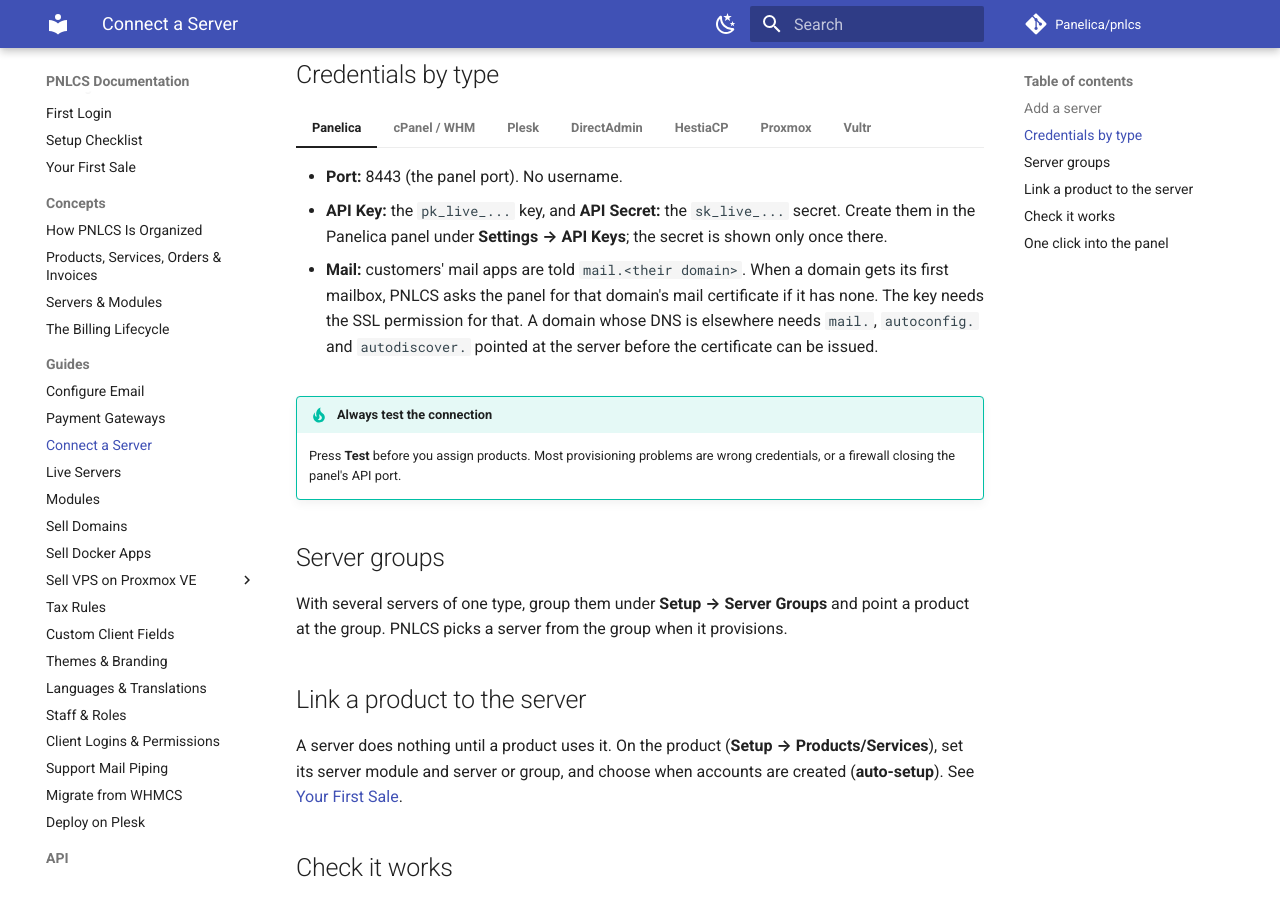
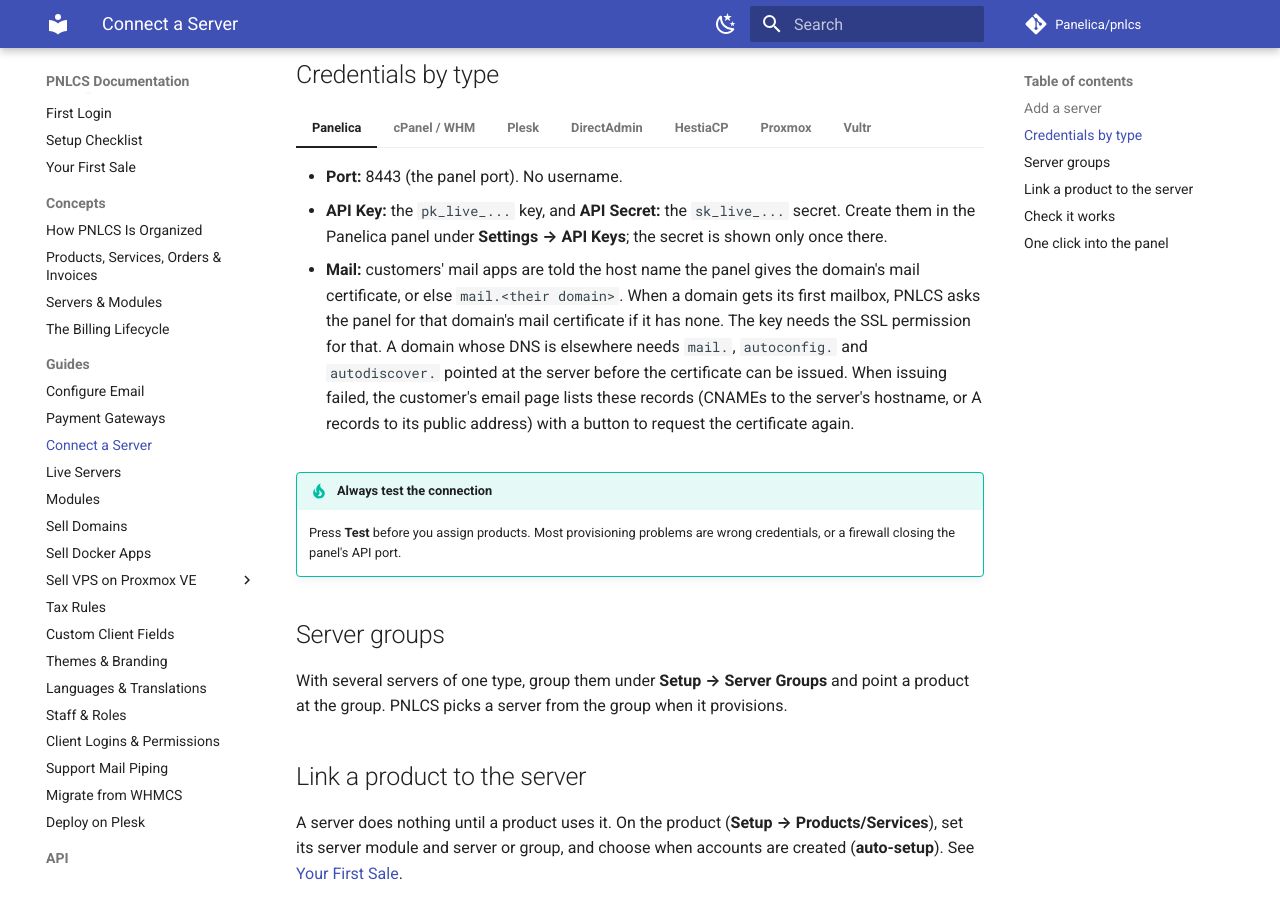
Before and after one commit to Panelica/pnlcs, an MkDocs documentation site: the page built from docs/guides/connect-a-server.md, in a window 1280 px wide and 900 px high, scrolled down 588 px. Built offline with MkDocs 1.6.1 and Material for MkDocs 9.7.7, drawn with Linux system fonts in a browser that asks for light colours; comment, search, counter and statistics services are not loaded.

Commit message:
docs(servers): Panelica's mail host name and the DNS notice

```diff
--- a/docs/guides/connect-a-server.md
+++ b/docs/guides/connect-a-server.md
@@ -23,12 +23,15 @@ Servers**.
     - **API Key:** the `pk_live_...` key, and **API Secret:** the `sk_live_...`
       secret. Create them in the Panelica panel under **Settings → API Keys**;
       the secret is shown only once there.
-    - **Mail:** customers' mail apps are told `mail.<their domain>`. When a
+    - **Mail:** customers' mail apps are told the host name the panel gives
+      the domain's mail certificate, or else `mail.<their domain>`. When a
       domain gets its first mailbox, PNLCS asks the panel for that domain's
       mail certificate if it has none. The key needs the SSL permission for
       that. A domain whose DNS is elsewhere needs `mail.`, `autoconfig.` and
       `autodiscover.` pointed at the server before the certificate can be
-      issued.
+      issued. When issuing failed, the customer's email page lists these
+      records (CNAMEs to the server's hostname, or A records to its public
+      address) with a button to request the certificate again.
 
 === "cPanel / WHM"
     - **Port:** 2087. **Username:** the WHM account, usually `root`.
```
